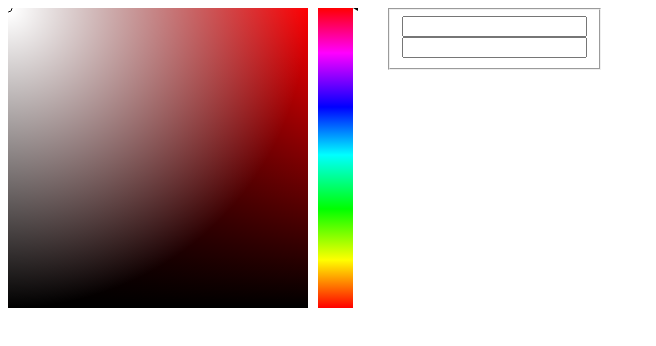
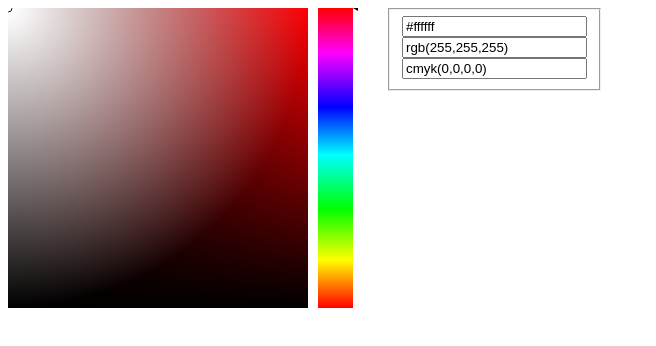
Before and after one commit to charliehw/CanvasColourPicker, a plain HTML site: page src/example.html in a window 1280 px wide. Shown: the whole page, without its empty margins (0-656 px from the left). Drawn offline with Linux system fonts and the light colour scheme.

Commit message:
Adding CMYK calculation

```diff
--- /dev/null
+++ b/src/ColourPicker.Colour.js
@@ -0,0 +1,85 @@
+/*
+
+	Canvas colour picker
+
+	Licensed under the MIT license.
+	http://www.opensource.org/licenses/mit-license.php
+
+*/
+
+'use strict';
+
+ccp.ColourPicker.Colour = function (d) {
+
+	if (d) {
+		this.setData(d);
+	}
+
+};
+
+ccp.ColourPicker.Colour.prototype = {
+
+	constructor: ccp.ColourPicker.Colour,
+
+	setData: function (d) {
+		this.data = d;
+	},
+
+	rgbToCMYK: function (r, g, b) {
+		var c, m, y, k, min;
+
+		if (r === 0 && g === 0 && b === 0) {
+			return [0, 0, 0, 1];
+		}
+
+		c = 1 - (r/255);
+		m = 1 - (g/255);
+		y = 1 - (b/255);
+		k = min = Math.min(c, Math.min(m, y));
+		c = (c - min) / (1 - min);
+		m = (m - min) / (1 - min);
+		y = (y - min) / (1 - min);
+
+		return [(Math.round(c*100)/100), (Math.round(m*100)/100), (Math.round(y*100)/100), (Math.round(k*100)/100)];
+	},
+
+	getRGB: function (text) {
+		if (!this.data) {
+			return null
+		} else if (text) {
+			return 'rgb(' + this.data[0] + ',' + this.data[1] + ',' + this.data[2] + ')';
+		} else {
+			return {
+				r: this.data[0],
+				g: this.data[1],
+				b: this.data[2]
+			}
+		}
+	},
+
+	getCMYK: function (text) {
+		var cmyk = [];
+		if (!this.data) {
+			return null;
+		} else {
+			cmyk = this.rgbToCMYK(this.data[0], this.data[1], this.data[2]);
+			if (text) {
+				return 'cmyk(' + cmyk[0] + ',' + cmyk[1] + ',' + cmyk[2] + ',' + cmyk[3] + ')';
+			} else {
+				return cmyk;
+			}
+		}
+	},
+
+	getHex: function () {
+		var hex = '#',
+			part,
+			i;
+		for (i = 0; i < 3; i++) {
+			part = this.data[i].toString(16)
+			hex += part.length === 1 ? '0' + part : part;
+		}
+		return hex;
+	}
+
+};
--- a/src/ColourPicker.Gradient.js
+++ b/src/ColourPicker.Gradient.js
@@ -15,6 +15,7 @@ ccp.ColourPicker.Gradient = function (cp) {
 	this.pointer = new ccp.ColourPicker.Pointer(this);
 	this.setBaseColour();
 	this.render();
+	this.colourPicker.setColour(this.sampleColour());
 
 };
 
--- a/src/ColourPicker.js
+++ b/src/ColourPicker.js
@@ -15,9 +15,9 @@ ccp.ColourPicker = function (opts) {
 
 	this.canvas = new ccp.Canvas(opts.canvas);
 	this.colour = new ccp.ColourPicker.Colour();
+	this.onchange = opts.onchange;
 	this.spectrum = new this.constructor.Spectrum(this);
 	this.gradient = new this.constructor.Gradient(this);
-	this.onchange = opts.onchange;
 	this.bind();
 
 };
@@ -81,46 +81,3 @@ ccp.ColourPicker.prototype = {
 	}
 
 };
-
-ccp.ColourPicker.Colour = function (d) {
-
-	if (d) {
-		this.setData(d);
-	}
-
-};
-
-ccp.ColourPicker.Colour.prototype = {
-
-	constructor: ccp.ColourPicker.Colour,
-
-	setData: function (d) {
-		this.data = d;
-	},
-
-	getRGB: function (text) {
-		if (!this.data) {
-			return null
-		} else if (text) {
-			return 'rgb(' + this.data[0] + ',' + this.data[1] + ',' + this.data[2] + ')';
-		} else {
-			return {
-				r: this.data[0],
-				g: this.data[1],
-				b: this.data[2]
-			}
-		}
-	},
-
-	getHex: function () {
-		var hex = '#',
-			part,
-			i;
-		for (i = 0; i < 3; i++) {
-			part = this.data[i].toString(16)
-			hex += part.length === 1 ? '0' + part : part;
-		}
-		return hex;
-	}
-
-};
--- a/src/example.html
+++ b/src/example.html
@@ -6,6 +6,7 @@
 		<script src="utils.js"></script>
 		<script src="Canvas.js"></script>
 		<script src="ColourPicker.js"></script>
+		<script src="ColourPicker.Colour.js"></script>
 		<script src="ColourPicker.Gradient.js"></script>
 		<script src="ColourPicker.Spectrum.js"></script>
 		<script src="ColourPicker.Pointer.js"></script>
@@ -23,17 +24,23 @@
 
 			<input type="text" id="hex">
 			<input type="text" id="rgb">
+			<input type="text" id="cmyk">
 
 		</fieldset>
 
 		<script>
 window.onload = function () {
+	var value = document.querySelector('#values'),
+		hex = document.querySelector('#hex'),
+		rgb = document.querySelector('#rgb');
+		cmyk = document.querySelector('#cmyk');
 	window.colourPicker = new ccp.ColourPicker({
 		canvas: '#colour_picker',
 		onchange: function (colour) {
-			document.querySelector('#values').style.backgroundColor = colour.getHex();
-			document.querySelector('#hex').value = colour.getHex();
-			document.querySelector('#rgb').value = colour.getRGB(true);
+			values.style.backgroundColor = colour.getHex();
+			hex.value = colour.getHex();
+			rgb.value = colour.getRGB(true);
+			cmyk.value = colour.getCMYK(true);
 		}
 	});
 }
```
